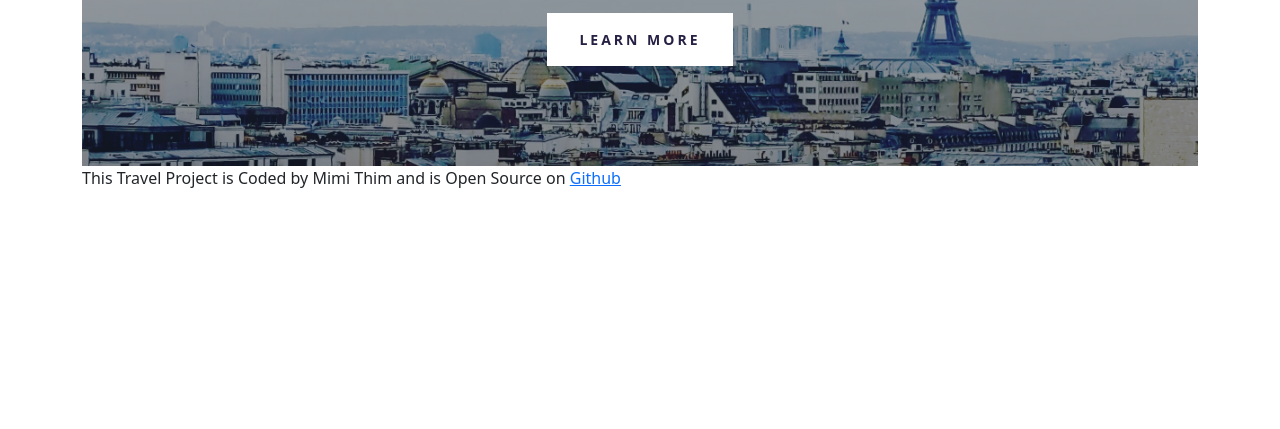
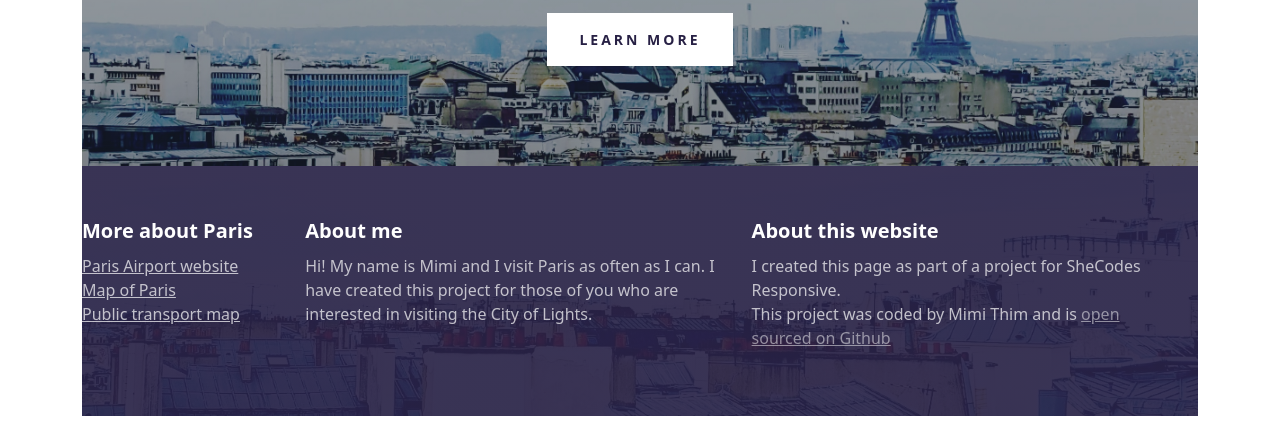
Before and after one commit to mimithim/travel-project, a plain HTML site: page index.html in a window 1280 px wide. Shown: the part 371-800 px from the top of the page. Drawn offline with nearby package versions, Linux system fonts and the light colour scheme.

Commit message:
Added footer, img and a

```diff
--- a/index.html
+++ b/index.html
@@ -18,7 +18,59 @@
         <h2>The City of Lights</h2>
         <a href="https://www.france.fr/en">Learn more</a>
       </header>
- <footer>This Travel Project is Coded by Mimi Thim and is Open Source on <a href="https://github.com/mimithim/travel-project">Github</a></footer>
+
+
+ <footer>
+        <section class="grid">
+          <div>
+            <h3>More about Paris</h3>
+
+            <ul>
+              <li>
+                <a
+                  href="https://www.parisaeroport.fr/en"
+                  target="_blank"
+                >
+                  Paris Airport website
+                </a>
+              </li>
+              <li>
+                <a href="https://www.introducingparis.com/map" target="_blank">
+                  Map of Paris
+                </a>
+              </li>
+              <li>
+                <a
+                  href="https://www.ratp.fr/en"
+                  target="_blank"
+                >
+                  Public transport map
+                </a>
+              </li>
+            </ul>
+          </div>
+          <div>
+            <h3>About me</h3>
+            <p>
+              Hi! My name is Mimi and I visit Paris as often as I can. I have created this project for those of you who are interested in visiting the City of Lights.
+            </p>
+          </div>
+          <div>
+            <h3>About this website</h3>
+            <p>
+              I created this page as part of a project for SheCodes Responsive.
+              <br />
+              This project was coded by Mimi Thim and is
+              <a
+                href="https://github.com/mimithim/travel-project"
+                target="_blank"
+              >
+                open sourced on Github</a
+              >
+            </p>
+          </div>
+        </section>
+      </footer>
 </div>
 </body>
 </html>
--- a/src/styles.css
+++ b/src/styles.css
@@ -5,6 +5,16 @@ body {
 
 .container {
   max-width: 1400px;
+  margin: 0 auto;
+}
+
+.grid {
+  display: grid;
+  grid-template-columns: 1fr 2fr 2fr;
+}
+
+section {
+  max-width: 1200px;
   margin: 0 auto;
 }
 
@@ -55,6 +65,47 @@ header a {
   background: white;
 }
 
+footer {
+  color: white;
+  background-image: linear-gradient(
+      rgba(39, 32, 68, 0.9),
+      rgba(39, 32, 68, 0.9)
+    ),
+    url("../images/footer-paris.jpg");
+  background-repeat: no-repeat;
+  background-size: cover;
+  padding: 50px 0;
+}
+
+footer h3 {
+  font-weight: 700;
+  font-size: 20px;
+  line-height: 30px;
+}
+
+footer p {
+  font-weight: 400;
+  font-size: 16px;
+  opacity: 0.7;
+  margin-right: 20px;
+  line-height: 24px;
+}
+
+footer ul {
+  padding: 0;
+}
+
+footer li {
+  list-style: none;
+  margin: 0;
+  padding: 0;
+}
+
+footer a {
+  color: white;
+  opacity: 0.7;
+}
+
 @media (max-width: 900px) {
   header {
     padding: 60px 0;
```
Also changed, not shown: images/footer-paris.jpg (added).
